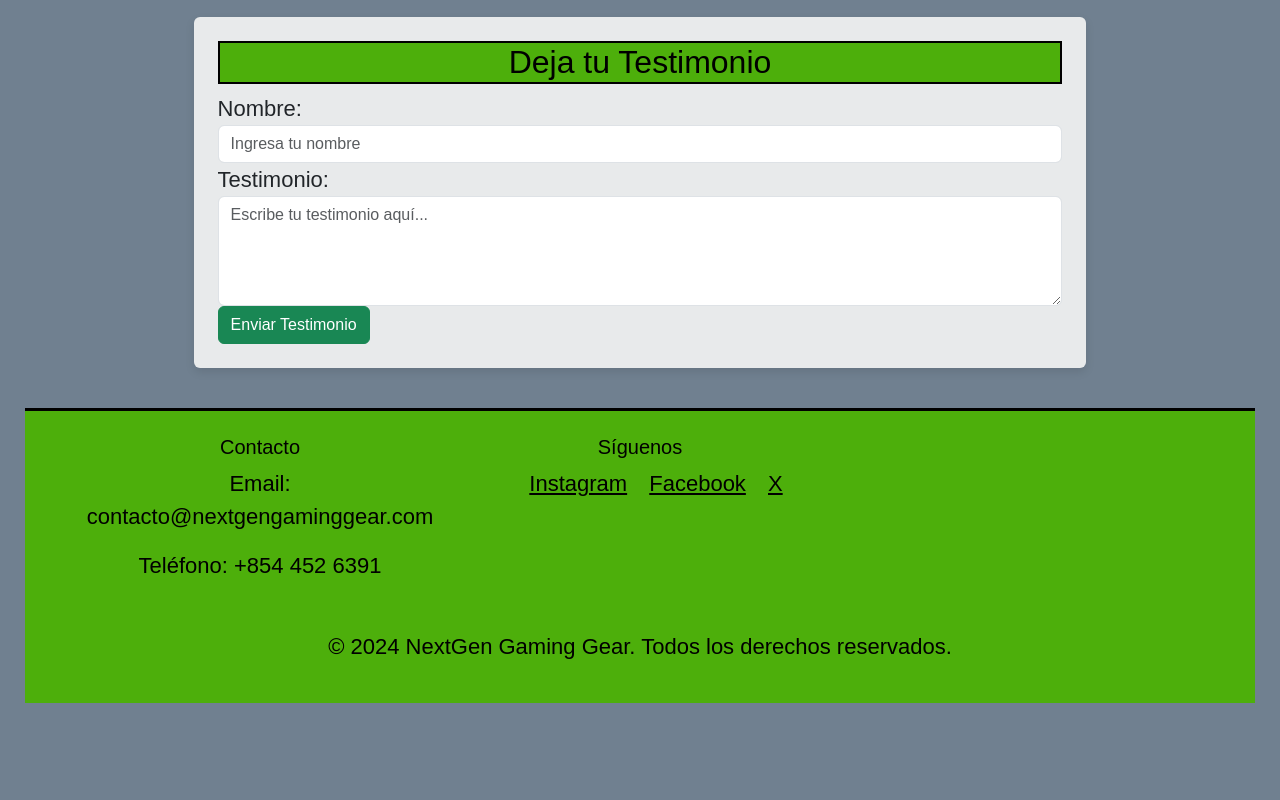
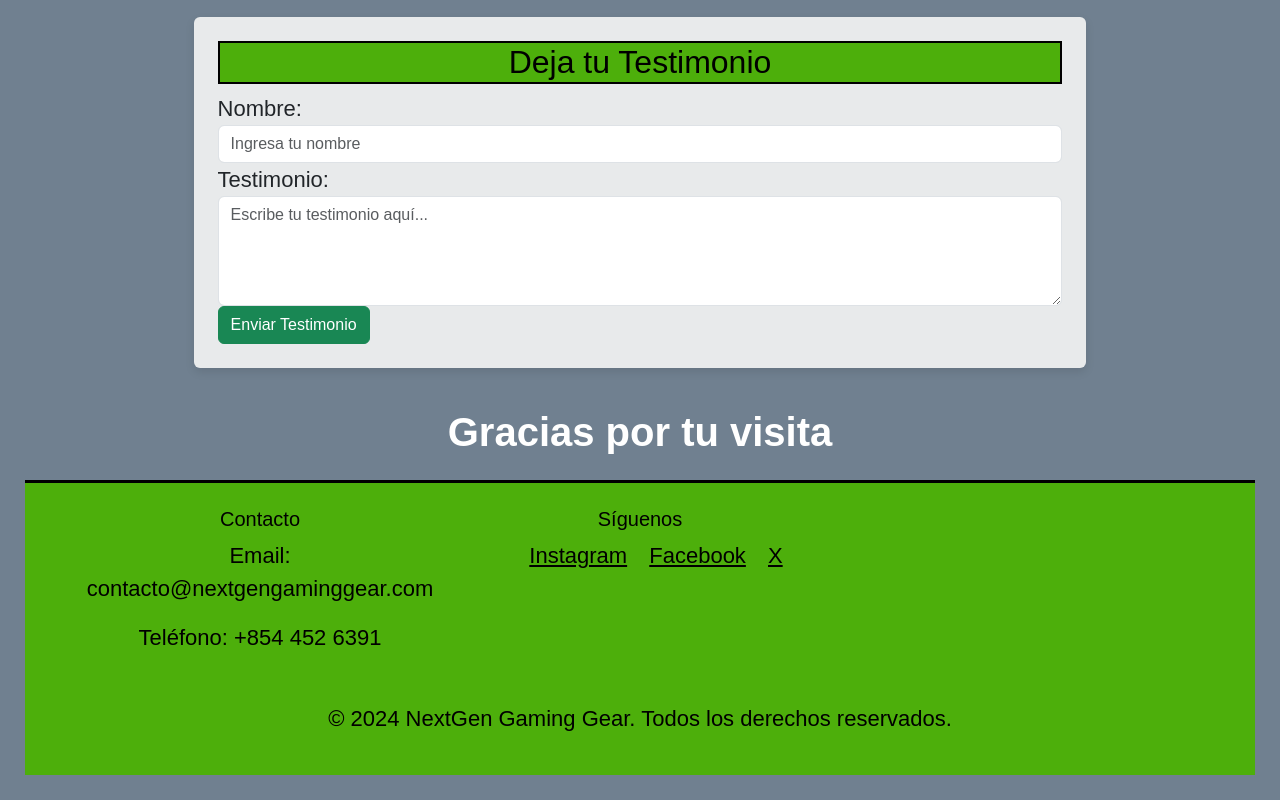
Before and after one commit to MatiasCamiolo/entrega-final-desarrollo-web, a plain HTML site: page pages/testimonios.html in a window 1280 px wide. Shown: the part 1121-1921 px from the top of the page. Before the commit the page ends 1849 px from the top, so only its background shows below. Drawn offline with nearby package versions, Linux system fonts and the light colour scheme.

Commit message:
agregue una seccion en testimonios.html

```diff
--- a/pages/testimonios.html
+++ b/pages/testimonios.html
@@ -159,6 +159,11 @@
         </section>
 
 
+        <div class="animacion text-center mb-4">
+            <h1 class="texto-animado">Gracias por tu visita</h1>
+        </div>
+
+
 
 
 
--- a/scss/_base.scss
+++ b/scss/_base.scss
@@ -231,7 +231,7 @@ footer {
 
 @media (min-width: 992px) and (max-width: 1199px) {
 
-  // Pantallas de escritorio pequeñas
+  // Pantallas de escritorio chicas
   header {
     height: 180px;
   }
--- a/scss/main.scss
+++ b/scss/main.scss
@@ -214,7 +214,6 @@ h2 {
 
 
 
-
   footer {
     border-top: $color-borde;
     background-color: $color-verde;
```
Also changed, not shown: scss/pages/_testimonios.scss (line endings or trailing spaces).
